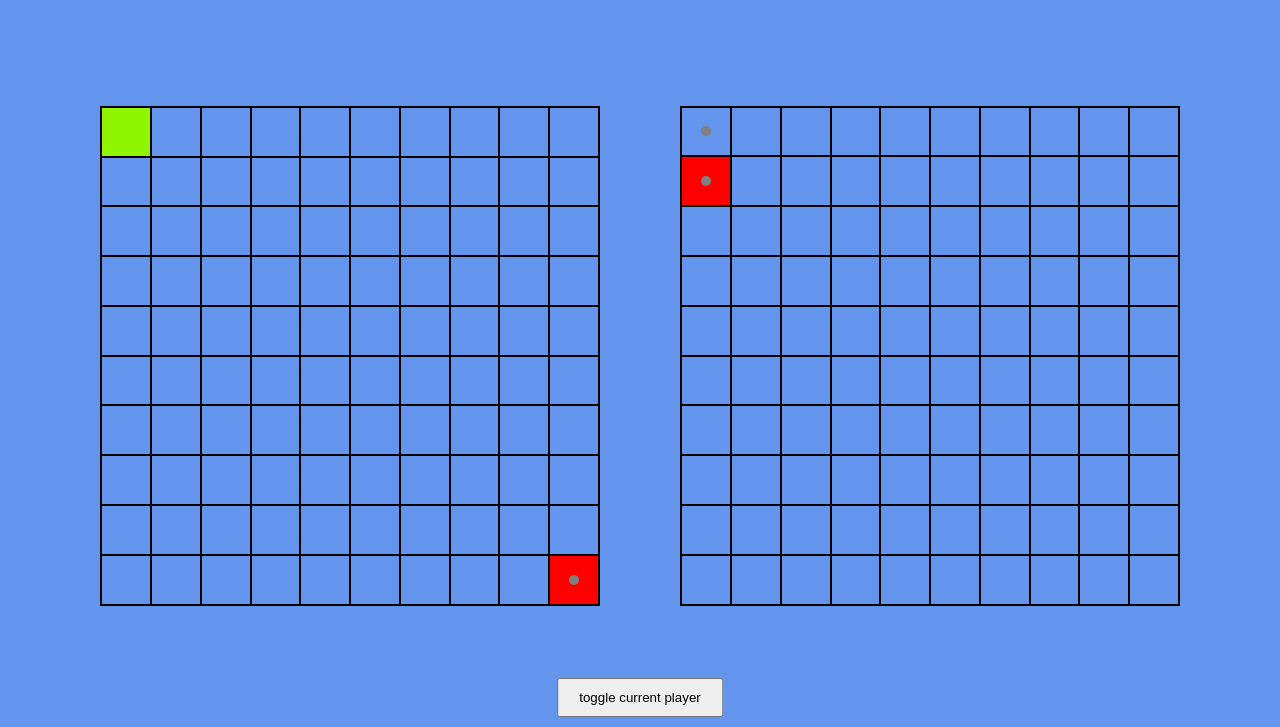
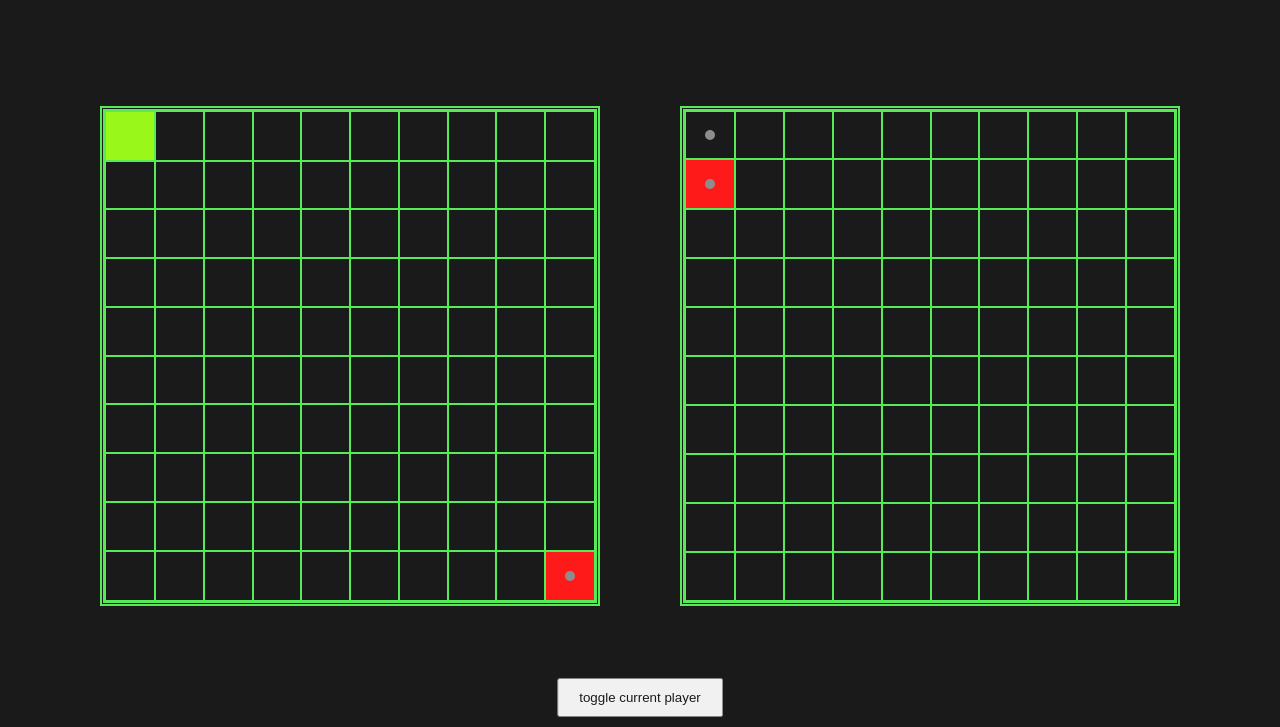
Before and after one commit to danyapac3/battleship, a website built with webpack: page src/index.html in a window 1280 px wide. Shown: the part 73-800 px from the top of the page. Built offline with nearby package versions, Linux system fonts and the light colour scheme; a web font is replaced by a local one.

Commit message:
feat(styles): change palette

```diff
--- a/src/styles/board.css
+++ b/src/styles/board.css
@@ -5,7 +5,9 @@
   width: var(--size);
   height: var(--size);
 
-  border: 1px solid black;
+  border-style: double;
+  border-color: var(--primary-color);
+  border-width: 5px;
 
   display: grid;
   grid-template-columns: repeat(10, 1fr);
@@ -14,21 +16,11 @@
 }
 
 .cell {
-  --opacity: 0;
-  border: 1px solid black;
-  background-color: rgba(255, 255, 255, var(--opacity));
+  border: 1px solid var(--primary-color);
 
   display: flex;
   justify-content: center;
   align-items: center;
-}
-
-.cell:hover {
-  --opacity: 0.1;
-}
-
-.cell:active {
-  --opacity: 0.3;
 }
 
 .cell.hit::after {
--- a/src/styles/general.css
+++ b/src/styles/general.css
@@ -18,5 +18,4 @@ body {
 body {
   display: flex;
   flex-direction: column;
-  background-color: cornflowerblue;
 }
--- /dev/null
+++ b/src/styles/globals.css
@@ -0,0 +1,6 @@
+:root {
+  --primary-color: rgb(67, 233, 67);
+  --secondary-color: black;
+  --player-color: var(--primary-color);
+  --enemy-color: rgb(233, 67, 67);
+}
--- a/src/styles/main.css
+++ b/src/styles/main.css
@@ -1,10 +1,25 @@
 @import "./fonts.css";
 @import "./general.css";
 @import "./board.css";
+@import "./globals.css";
+
+body {
+  background-color: var(--secondary-color);
+  position: relative;
+}
+
+body:after {
+  content: "";
+  position: absolute;
+  background-color: rgba(255, 255, 255, 0.1);
+  width: 100%;
+  height: 100%;
+  pointer-events: none;
+}
 
 .main-title {
   margin-top: 20px;
-  color: white;
+  color: var(--primary-color);
   text-align: center;
   flex-grow: 0;
 }
```
